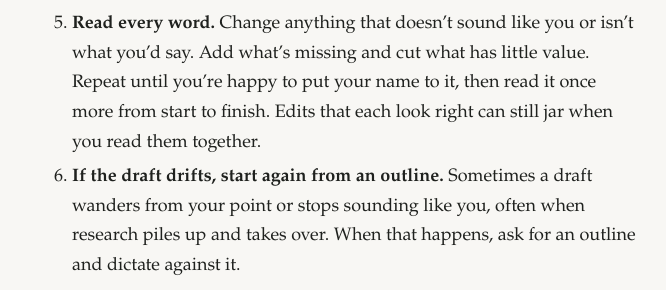
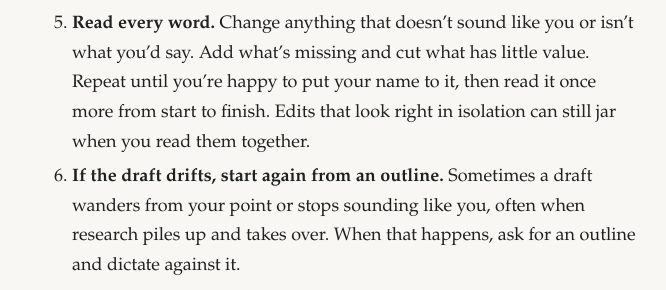
Before and after one commit to davegarvey/davegarvey.github.io, a Jekyll site: the page built from _posts/2026-10-05-in-my-own-words.md, in a window 1280 px wide and 900 px high, scrolled down 1446 px. Shown: the part 245-535 px from the top of the window, without its empty margins (304-970 px from the left). Built offline with Jekyll 4.4.1, drawn with Linux system fonts in a browser that asks for light colours.

Commit message:
Tighten the read-through sentence in step 5
Co-Authored-By: Claude Opus 5.5 <noreply@anthropic.com>

```diff
--- a/_posts/2026-10-05-in-my-own-words.md
+++ b/_posts/2026-10-05-in-my-own-words.md
@@ -38,7 +38,7 @@ Here's how each post gets made, written as steps you could follow yourself.
 2. **Get the LLM to ask questions.** Before it drafts anything, have it ask about the substance: gaps, missed points, places where an example would help. You won't always reach the most interesting points on your own.
 3. **Give it style rules.** Keep them in a file the agent reads every time, such as `AGENTS.md`. Mine are adapted from The Economist's approach to writing and charts: plain words, active voice, no sensationalism, and charts that make one point simply. Take only the rules you like. I use more headings than The Economist would, for example.
 4. **Have it draft from the whole conversation**, monologue and answers together.
-5. **Read every word.** Change anything that doesn't sound like you or isn't what you'd say. Add what's missing and cut what has little value. Repeat until you're happy to put your name to it, then read it once more from start to finish. Edits that each look right can still jar when you read them together.
+5. **Read every word.** Change anything that doesn't sound like you or isn't what you'd say. Add what's missing and cut what has little value. Repeat until you're happy to put your name to it, then read it once more from start to finish. Edits that look right in isolation can still jar when you read them together.
 6. **If the draft drifts, start again from an outline.** Sometimes a draft wanders from your point or stops sounding like you, often when research piles up and takes over. When that happens, ask for an outline and dictate against it.
 7. **Keep your style rules up to date.** Add what's missing and remove what you no longer want. Every draft starts from these rules, so a wrong one means making the same correction every time.
 
```
